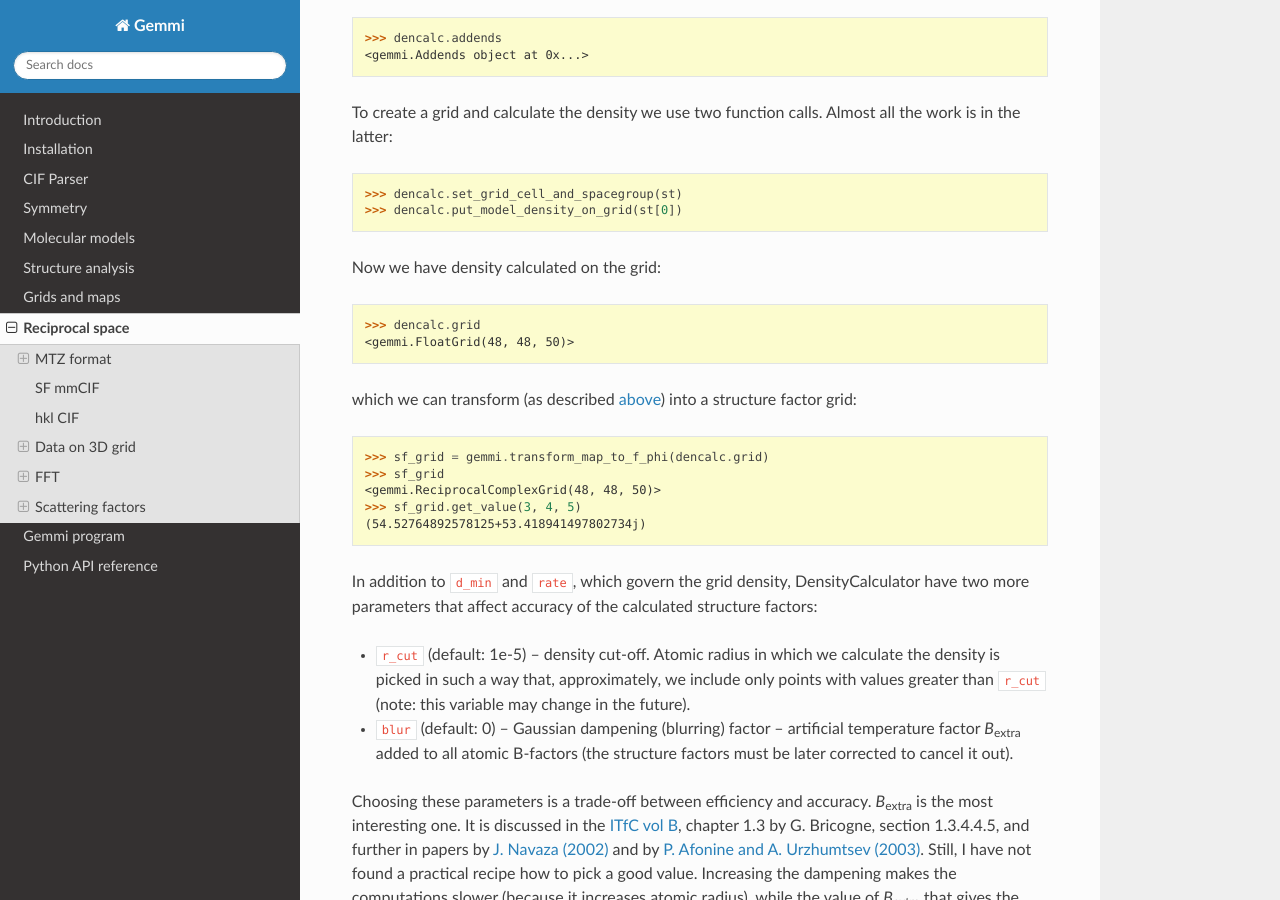
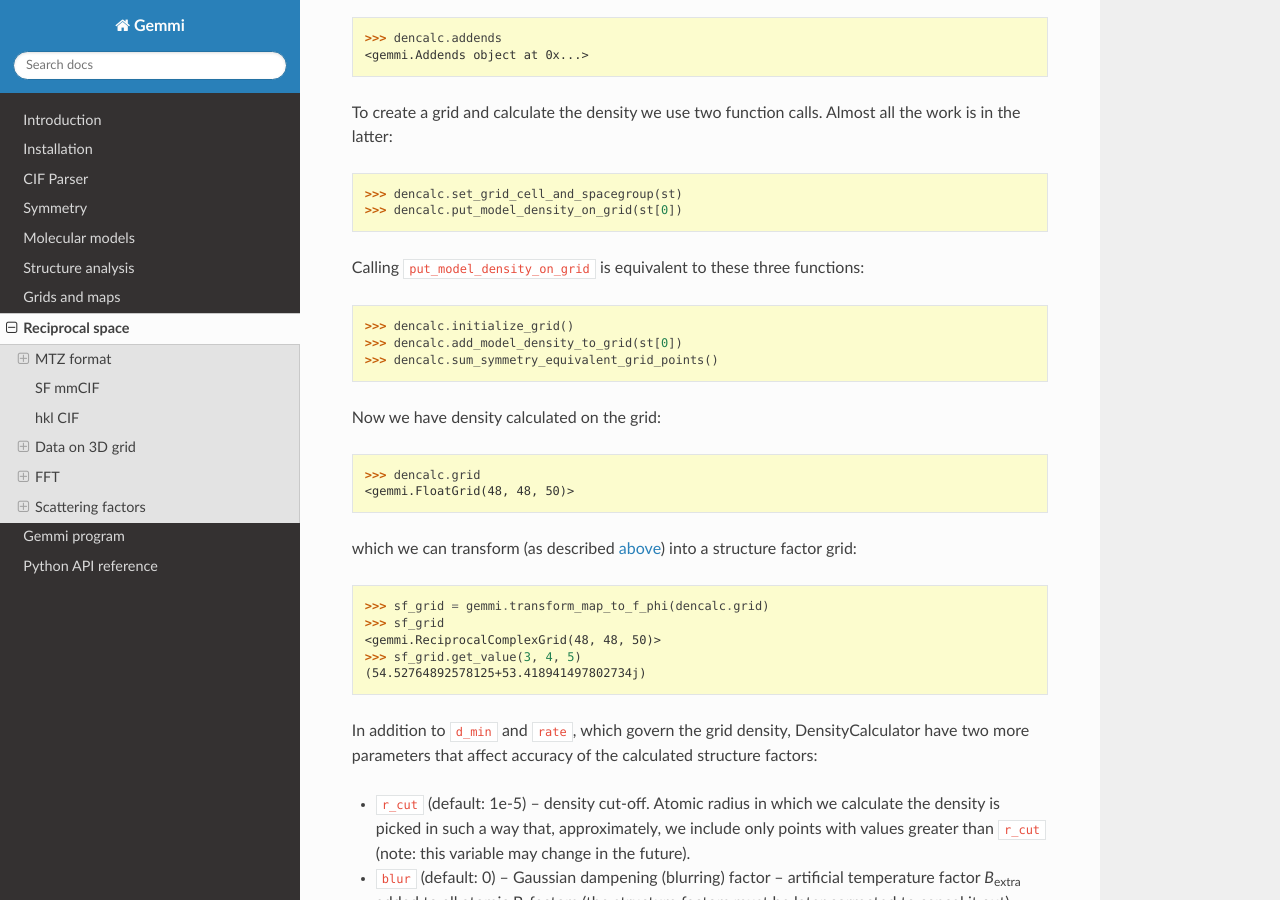
Before and after one commit to project-gemmi/gemmi, a Sphinx documentation site: the page built from docs/hkl.rst, in a window 1280 px wide and 900 px high, scrolled down 27213 px. Built offline with Sphinx 7.4.7 and the Read the Docs theme 2.0.0, drawn with Linux system fonts in a browser that asks for light colours.

Commit message:
split put_model_density_on_grid() into three functions

```diff
--- a/docs/hkl.rst
+++ b/docs/hkl.rst
@@ -1485,6 +1485,14 @@ Almost all the work is in the latter:
   >>> dencalc.set_grid_cell_and_spacegroup(st)
   >>> dencalc.put_model_density_on_grid(st[0])
 
+Calling ``put_model_density_on_grid`` is equivalent to these three functions:
+
+.. doctest::
+
+  >>> dencalc.initialize_grid()
+  >>> dencalc.add_model_density_to_grid(st[0])
+  >>> dencalc.sum_symmetry_equivalent_grid_points()
+
 Now we have density calculated on the grid:
 
 .. doctest::
```
Also changed, not shown: 2 other files.
